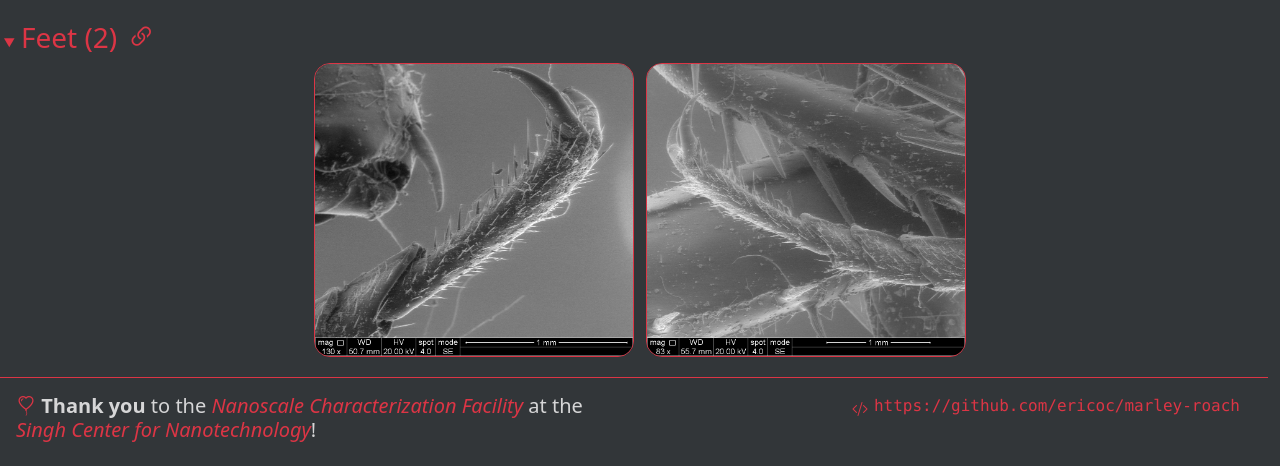
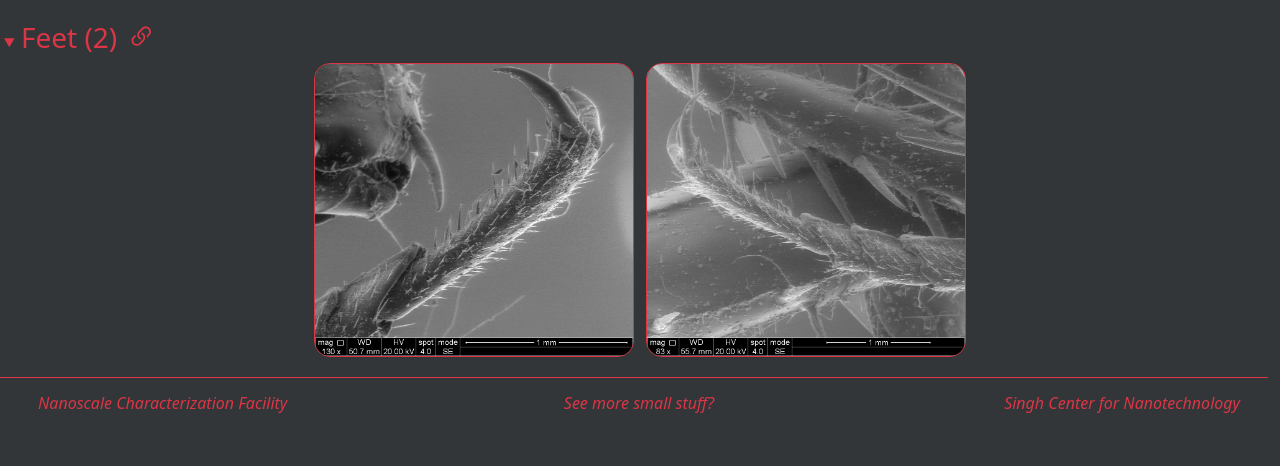
Before and after one commit to ericoc/marley-roach, a plain HTML site: page index.html in a window 1280 px wide. Shown: the part 2361-2827 px from the top of the page. After the commit the page ends 2801 px from the top, so only its background shows below. Drawn offline with nearby package versions, Linux system fonts and the light colour scheme; some packages are replaced by stand-ins of ours; a script that the page names is missing.

Commit message:
ref other images

```diff
--- a/index.html
+++ b/index.html
@@ -168,18 +168,31 @@
                 <i class="bi bi-arrow-up-circle-fill"></i>
             </button>
         </main>
-        <footer class="container-fluid border-top border-danger row p-3">
-            <span class="text-start col h5" id="thanks">
-                <i class="bi bi-balloon-heart text-danger"></i>
-                <span class="fw-bold">Thank you</span> to the <a class="fst-italic" href="https://www.nano.upenn.edu/resources/nanoscale-characterization/" target="_blank" title="Nanoscale Characterization Facility <https://www.nano.upenn.edu/resources/nanoscale-characterization/>">Nanoscale Characterization Facility</a>
-                at the <a class="fst-italic" href="https://www.nano.upenn.edu/" target="_blank" title="Singh Center for Nanotechnology <https://www.nano.upenn.edu/>">Singh Center for Nanotechnology</a>!
-            </span>
-            <span class="text-end col" id="source" title="View Source: <https://github.com/ericoc/marley-roach>">
-                <a class="font-monospace icon-link icon-link-hover" href="https://github.com/ericoc/marley-roach" title="View source of this page <https://github.com/ericoc/marley-roach>">
-                    <i class="bi bi-code-slash"></i>
-                    https://github.com/ericoc/marley-roach
+        <footer class="border-top border-danger container-fluid row p-3">
+            <div class="col h6 text-start">
+                <a class="icon-link icon-link-hover" href="https://www.nano.upenn.edu/resources/nanoscale-characterization/" id="ncf" target="_blank" title="Nanoscale Characterization Facility <https://www.nano.upenn.edu/resources/nanoscale-characterization/>">
+                    <svg class="bi text-danger" aria-hidden="true">
+                        <use xlink:href="static/bootstrap-icons-1.13.1/bootstrap-icons.svg#balloon-heart"></use>
+                    </svg>
+                    <i>Nanoscale Characterization Facility</i>
                 </a>
-            </span>
+            </div>
+            <div class="col h6 text-center">
+                <a class="icon-link icon-link-hover" href="https://www.seas.upenn.edu/~ericoc/microscopic-imgs/" id="see-more" target="_blank" title="See more microscopic images? <https://www.seas.upenn.edu/~ericoc/microscopic-imgs/>">
+                    <svg class="bi text-info" aria-hidden="true">
+                        <use xlink:href="static/bootstrap-icons-1.13.1/bootstrap-icons.svg#eye"></use>
+                    </svg>
+                    <i>See more small stuff?</i>
+                </a>
+            </div>
+            <div class="col h6 text-end">
+                <a class="icon-link icon-link-hover" href="https://www.nano.upenn.edu/" id="singh" target="_blank" title="Singh Center for Nanotechnology <https://www.nano.upenn.edu/>">
+                    <svg class="bi text-success" aria-hidden="true">
+                        <use xlink:href="static/bootstrap-icons-1.13.1/bootstrap-icons.svg#building"></use>
+                    </svg>
+                    <i>Singh Center for Nanotechnology</i>
+                </a>
+            </div>
         </footer>
         <script>
             let goUpButton = document.getElementById("btn-back-to-top");
```
